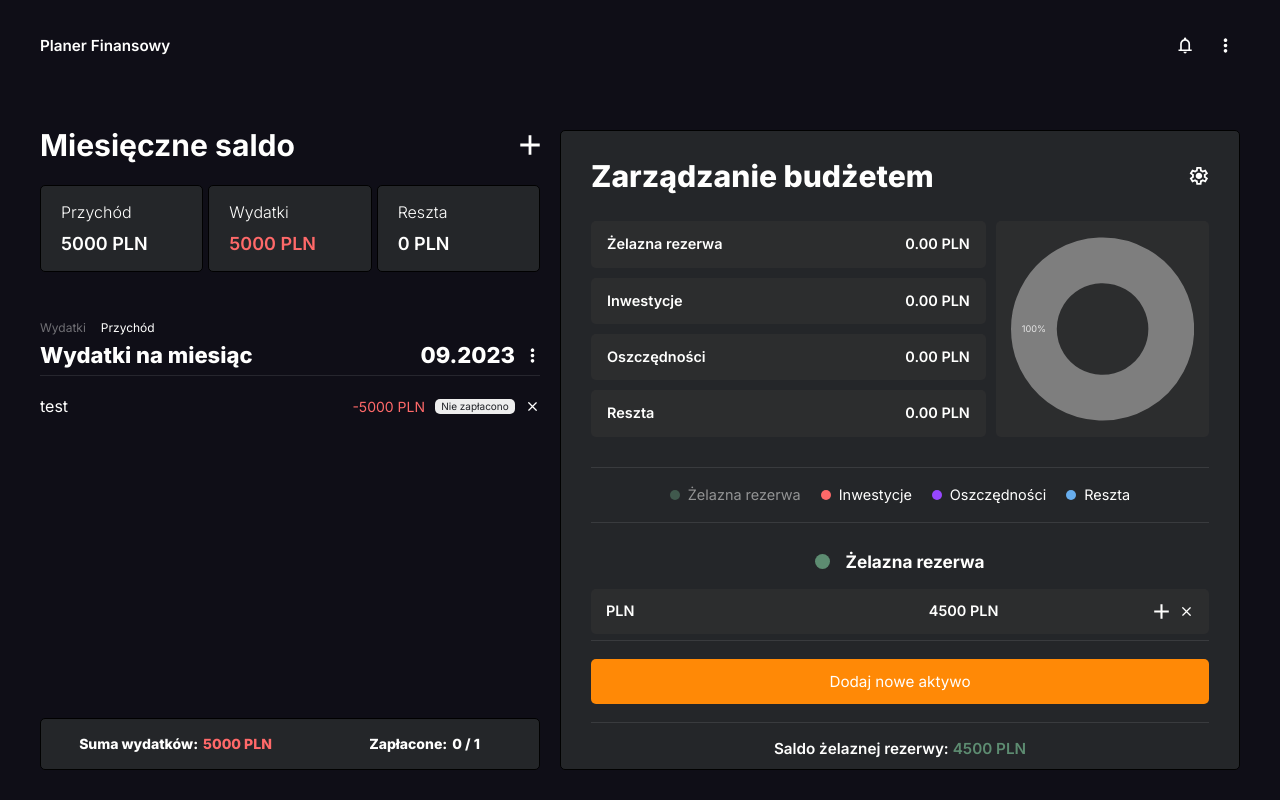
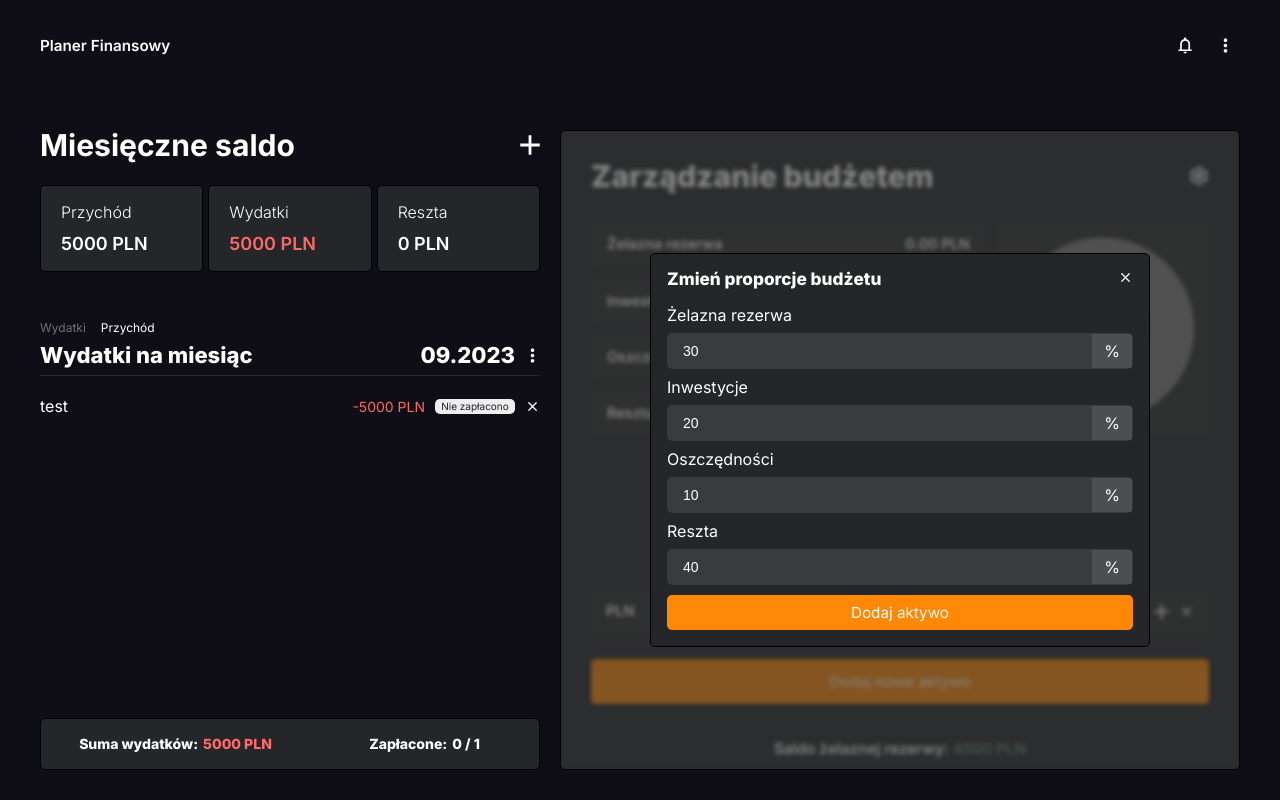
Before and after one commit to chudymikolaj/finance-app, a Next.js app: page /dashboard in a window 1280 px wide. Both pictures are taken after a click on the button 1199 px from the left and 176 px from the top of the page. Built offline with nearby package versions, Linux system fonts and the light colour scheme.

Commit message:
feat: add FormChangeWalletProportions component and refactore some styles and elements

```diff
--- a/components/BudgetManagement/BudgetManagementAssets/index.tsx
+++ b/components/BudgetManagement/BudgetManagementAssets/index.tsx
@@ -14,45 +14,14 @@ import {
 	ChartWrapper,
 } from "./BudgetManagementAssets.styled";
 
-const budgetAlocationOptions = [
-	{
-		id: "zelazna-rezerwa",
-		title: "Żelazna rezerwa",
-		share: 0.3,
-		value: 0,
-		color: "#5D8C71",
-	},
-	{
-		id: "inwestycje",
-		title: "Inwestycje",
-		share: 0.2,
-		value: 0,
-		color: "#FF6969",
-	},
-	{
-		id: "oszczednosci",
-		title: "Oszczędności",
-		share: 0.1,
-		value: 0,
-		color: "#9747FF",
-	},
-	{
-		id: "reszta",
-		title: "Reszta",
-		share: 0.4,
-		value: 0,
-		color: "#67aded",
-	},
-];
-
 const BudgetManagementAssets = () => {
 	const MIN_VALUE_OF_COUNT = 10;
 	const LINE_WIDTH_CHART = 50;
 
-	const { updateBudgetAllocations, budgetAllocations, wallet } =
-		useAppContext();
+	const { budgetAllocations, wallet } = useAppContext();
 
-	const isBudgetAllocations = budgetAllocations.length > 0;
+	const [calcedBudget, setCalcedBudget] = useState<BudgetAllocation[]>([]);
+	const isBudgetAllocation = calcedBudget.length !== 0;
 	const [hovered, setHovered] = useState<number | undefined>(undefined);
 	const [chartPie, setChartPie] = useState([
 		{
@@ -109,21 +78,20 @@ const BudgetManagementAssets = () => {
 	};
 
 	useEffect(() => {
-		const calcedBudget = mapBudget(budgetAlocationOptions, wallet.restRevenues);
-
-		updateBudgetAllocations(calcedBudget);
+		const calcBudget = mapBudget(budgetAllocations, wallet.restRevenues);
+		setCalcedBudget(calcBudget);
 
 		if (wallet.restRevenues > MIN_VALUE_OF_COUNT) {
-			setChartPie(calcedBudget);
+			setChartPie(calcBudget);
 		}
-	}, [wallet.restRevenues]);
+	}, [wallet.restRevenues, budgetAllocations]);
 
 	return (
 		<BudgetManagementAssetsContainer>
 			<BudgetManagementAssetsWrapper>
 				<BudgetManagementAssetsList>
-					{isBudgetAllocations ? (
-						budgetAllocations.map((asset) => (
+					{isBudgetAllocation ? (
+						calcedBudget.map((asset) => (
 							<BudgetManagementAssetsListItem key={asset.title}>
 								<span>{asset.title}</span>
 								<span>{asset.value.toFixed(2)} PLN</span>
--- a/components/BudgetManagement/BudgetManagementHeader/index.tsx
+++ b/components/BudgetManagement/BudgetManagementHeader/index.tsx
@@ -1,19 +1,47 @@
+"use client";
+
+import { useRef, useState } from "react";
+
+import ButtonSVG from "@/components/Buttons/ButtonSvg";
+import PopupInsideElementComponent from "@/components/PopupInsideComponent";
+import useOutsideClick from "@/utils/useOutsideClick";
+
 import {
 	BudgetHeader,
 	BudgetHeaderTitle,
 } from "./BudgetManagementHeader.styled";
-
-import ButtonSVG from "@/components/Buttons/ButtonSvg";
+import { FormChangeWalletProportions } from "@/components/Forms";
 
 const BudgetManagementHeader = () => {
+	const [openPopup, setOpenPopup] = useState(false);
+	const BudgetManagementPopupRef = useRef(null);
+
+	const handleOpenPopup = () => setOpenPopup(true);
+	const handleClosePopup = () => setOpenPopup(false);
+
+	useOutsideClick({
+		isVisible: openPopup,
+		setIsVisible: setOpenPopup,
+		refs: [BudgetManagementPopupRef],
+	});
+
 	return (
+		<>
 			<BudgetHeader>
 				<BudgetHeaderTitle>Zarządzanie budżetem</BudgetHeaderTitle>
 				<ButtonSVG
+					action={handleOpenPopup}
 					svgUrl="./settings.svg"
 					$big
 				/>
 			</BudgetHeader>
+			<PopupInsideElementComponent
+				ref={BudgetManagementPopupRef}
+				showPopup={openPopup}
+			>
+				<FormChangeWalletProportions closePopup={handleClosePopup} />
+			</PopupInsideElementComponent>
+		</>
 	);
 };
 
--- a/components/Forms/Form.styled.ts
+++ b/components/Forms/Form.styled.ts
@@ -1,9 +1,13 @@
-"use client"
+"use client";
 
 import styled from "styled-components";
 import ButtonComponent from "@/components/Buttons/Button";
-import { CUBICS, SIZES, WEIGHT } from "@/styles/constants";
-import { ButtonSubmit, FlexColumnStart, FlexRowSpaceBetween } from "@/styles/mixins.styled";
+import { BORDER_RADIUS, CUBICS, SIZES, WEIGHT } from "@/styles/constants";
+import {
+	ButtonSubmit,
+	FlexColumnStart,
+	FlexRowSpaceBetween,
+} from "@/styles/mixins.styled";
 
 export const FormElement = styled.form`
 	${FlexColumnStart}
@@ -35,3 +39,13 @@ export const FormElementSubmit = styled(ButtonComponent)`
 		background-color: ${({ theme }) => theme.colorElement_5};
 	}
 `;
+
+export const ErrorMessage = styled.div`
+	width: 100%;
+	padding: 9px;
+	border: 1px solid ${({ theme }) => theme.colorRed};
+	border-radius: ${BORDER_RADIUS};
+	display: block;
+	text-align: center;
+	color: ${({ theme }) => theme.colorRed};
+`;
--- /dev/null
+++ b/components/Forms/FormChangeWalletProportions.tsx
@@ -0,0 +1,86 @@
+import { SubmitHandler, useFieldArray, useForm } from "react-hook-form";
+
+import { useAppContext } from "@/lib/ThemeProviderContext/actions";
+import ButtonSVG from "../Buttons/ButtonSvg";
+import Input from "./Input";
+
+import {
+	type FormChangeWalletProportionsPropsType,
+	type IFormValues,
+} from "./Form.types";
+
+import {
+	FormElement,
+	FormElementHeader,
+	FormElementSubmit,
+	FormElementTitle,
+	ErrorMessage,
+} from "./Form.styled";
+import { useEffect, useState } from "react";
+
+const FormChangeWalletProportions = ({
+	closePopup,
+}: FormChangeWalletProportionsPropsType) => {
+	const { register, handleSubmit, setValue } = useForm<IFormValues>();
+	const { budgetAllocations, changeBudgetAllocations } = useAppContext();
+	const [sumOfPercentage, setSumOfPercentage] = useState(false);
+	const isBudgetAllocations = budgetAllocations.length > 0;
+
+	useEffect(() => {
+		budgetAllocations.map(({ id, share }) => setValue(id, String(share * 100)));
+	}, [budgetAllocations]);
+
+	const onSubmit: SubmitHandler<IFormValues> = (data) => {
+		const ConvertToArrayPercentage = Object.entries(data);
+		let sum = 0;
+
+		// calculate sum using forEach() method
+		ConvertToArrayPercentage.forEach((num) => {
+			sum += Number(num[1]);
+		});
+
+		if (sum <= 100) {
+			setSumOfPercentage(false);
+			changeBudgetAllocations(data);
+			closePopup();
+		} else {
+			setSumOfPercentage(true);
+		}
+	};
+
+	return (
+		<>
+			<FormElementHeader>
+				<FormElementTitle>Zmień proporcje budżetu</FormElementTitle>
+				<ButtonSVG
+					svgUrl="remove.svg"
+					onClick={closePopup}
+				/>
+			</FormElementHeader>
+			<FormElement onSubmit={handleSubmit(onSubmit)}>
+				{isBudgetAllocations &&
+					budgetAllocations.map(({ id, title }) => (
+						<Input
+							key={id}
+							label={title}
+							labelRegister={id}
+							placeholder={title}
+							type="number"
+							min={0}
+							max={100}
+							register={register}
+							required
+							percentage
+						/>
+					))}
+
+				<FormElementSubmit type="submit">Dodaj aktywo</FormElementSubmit>
+				{sumOfPercentage && (
+					<ErrorMessage>Zmniejsz sumę proporcji poniżej 100%</ErrorMessage>
+				)}
+			</FormElement>
+		</>
+	);
+};
+
+export default FormChangeWalletProportions;
--- a/components/Forms/Input/index.tsx
+++ b/components/Forms/Input/index.tsx
@@ -1,19 +1,29 @@
-import { type Path, type UseFormRegister } from "react-hook-form";
+import { type UseFormRegister } from "react-hook-form";
 import {
 	type InputTypeValues,
 	type IFormValues,
 	type BlockFormKeysEvent,
 } from "../Form.types";
 
-import { InputElement, InputLabel } from "./input.styled";
+import {
+	InputElement,
+	InputElementWithSymbol,
+	InputElementWrapper,
+	InputLabel,
+	PercentageSymbol,
+} from "./input.styled";
 
 type InputProps = {
-	label: Path<IFormValues>;
-	labelRegister: Path<IFormValues>;
-	placeholder: Path<IFormValues>;
+	label: string;
+	labelRegister: string;
+	placeholder: string;
 	type: InputTypeValues;
 	register: UseFormRegister<IFormValues>;
 	required: boolean;
+	min?: number;
+	max?: number;
+	step?: number;
+	percentage?: boolean;
 };
 
 // The following component is an example of your existing Input Component
@@ -24,6 +34,10 @@ const Input = ({
 	type,
 	register,
 	required,
+	min,
+	max,
+	step,
+	percentage,
 }: InputProps) => {
 	if (type === "number") {
 		const blockFormKeysInput = (event: BlockFormKeysEvent) =>
@@ -32,13 +46,32 @@ const Input = ({
 		return (
 			<>
 				<InputLabel htmlFor={labelRegister}>{label}</InputLabel>
+				{percentage ? (
+					<InputElementWrapper>
+						<InputElementWithSymbol
+							id={labelRegister}
+							placeholder={placeholder}
+							type={type}
+							onKeyDown={blockFormKeysInput}
+							min={min}
+							max={max}
+							step={step}
+							{...register(labelRegister, { required })}
+						/>
+						<PercentageSymbol>%</PercentageSymbol>
+					</InputElementWrapper>
+				) : (
 					<InputElement
 						id={labelRegister}
 						placeholder={placeholder}
 						type={type}
 						onKeyDown={blockFormKeysInput}
+						min={min}
+						max={max}
+						step={step}
 						{...register(labelRegister, { required })}
 					/>
+				)}
 			</>
 		);
 	}
--- a/components/Forms/Input/input.styled.ts
+++ b/components/Forms/Input/input.styled.ts
@@ -1,7 +1,8 @@
-"use client"
+"use client";
 
-import styled from 'styled-components';
-import { BORDER_RADIUS } from '@/styles/constants';
+import styled from "styled-components";
+import { BORDER_RADIUS } from "@/styles/constants";
+import { FlexCenter } from "@/styles/mixins.styled";
 
 export const InputLabel = styled.label`
 	width: 100%;
@@ -17,3 +18,37 @@ export const InputElement = styled.input`
 	font-size: 14px;
 	color: ${({ theme }) => theme.color};
 `;
+
+export const InputElementWithSymbol = styled(InputElement)`
+	padding: 10px 56px 10px 16px;
+
+	&::-webkit-outer-spin-button,
+	&::-webkit-inner-spin-button {
+		-webkit-appearance: none;
+		margin: 0;
+	}
+
+	appearance: none;
+`;
+
+export const InputElementWrapper = styled.div`
+	width: 100%;
+	border-radius: ${BORDER_RADIUS};
+	position: relative;
+	overflow: hidden;
+`;
+
+export const PercentageSymbol = styled.div`
+	${FlexCenter}
+
+	width: 40px;
+	height: calc(100% - 2px);
+	background-color: ${({ theme }) => theme.colorElement_5};
+	border-radius-top-right: ${BORDER_RADIUS};
+	border-radius-bottom-right: ${BORDER_RADIUS};
+	position: absolute;
+	top: 1px;
+	right: 1px;
+	bottom: 1px;
+	pointer-events: none;
+`;
--- a/components/Forms/index.tsx
+++ b/components/Forms/index.tsx
@@ -1,4 +1,9 @@
 import FormAddBudgetListTabItem from "./FormAddBudgetListTabItem";
 import FormEditBudgetListTabItem from "./FormEditBudgetListTabItem";
+import FormChangeWalletProportions from "./FormChangeWalletProportions";
 
-export { FormAddBudgetListTabItem, FormEditBudgetListTabItem };
+export {
+	FormAddBudgetListTabItem,
+	FormEditBudgetListTabItem,
+	FormChangeWalletProportions,
+};
```
Also changed, not shown: components/Forms/Form.types.ts (+9 -10 lines). Lines whose indentation alone changed are shown as unchanged.
